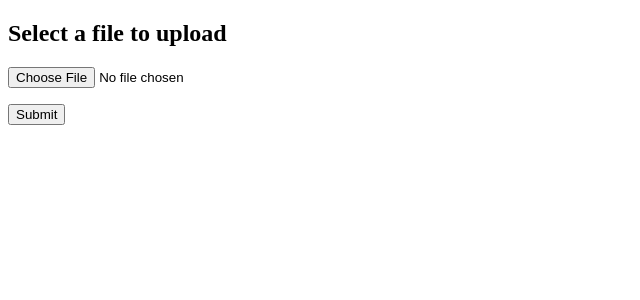
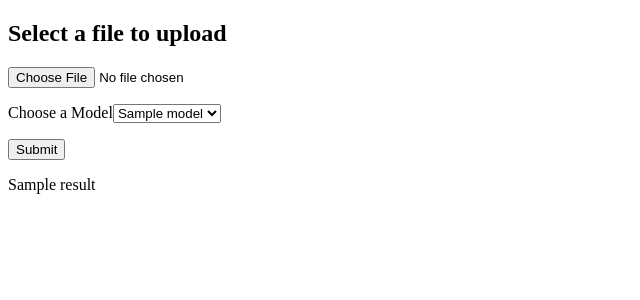
Before and after one commit to hashimaslam/arv-proj, a Flask app: template templates/index.html in a window 1280 px wide. Shown: the top 300 px of the page, without its empty margins (0-640 px from the left). Run offline with Flask 2, Linux system fonts and the light colour scheme; the template is opened without the code that fills it: most values are stand-ins (such as "Sample title", 1, 10 or a date in 2020); some libraries are stand-ins or nearby versions.

Commit message:
Updated code

```diff
--- a/Generate.py
+++ b/Generate.py
@@ -65,12 +65,12 @@ def generate_desc(model, tokenizer, photo, max_length):
 
 if __name__ == "__main__":
     model_name = sys.argv[1]
-    load_tokanizer = '/home/astron/Desktop/Thesis/Thesis_final/Dataset/Model/' + \
+    load_tokanizer = '/Models/' + \
         model_name+'/tokanizer.pkl'
     tokenizer = load(open(load_tokanizer, 'rb'))
     max_length = 57
     model = load_model(
-        '/home/astron/Desktop/Thesis/IMC/Dataset/Model/'+model_name+'/model_16.h5')
+        '/Models/'+model_name+'/model_16.h5')
     photo = extract_features(sys.argv[2], model_name)
     description = generate_desc(model, tokenizer, photo, max_length)
     print(description)
--- a/server.py
+++ b/server.py
@@ -25,15 +25,19 @@ def allowed_file(filename):
 @app.route("/")
 def index():
     name = 'Rosalia'
-    return render_template('index.html', title='Welcome', username=name)
+    modelList = ["Inceptionv3","Vgg16","Xception"]
+    return render_template('index.html', title='Welcome', username=name, modelList=modelList)
 
 
 @app.route('/', methods=['POST'])
 def upload_image():
+    select = request.form.get('model')
+    print(select)
     if 'file' not in request.files:
         flash('No file part')
         return redirect(request.url)
     file = request.files['file']
+    print(request.files)
     if file.filename == '':
         flash('No image selected for uploading')
         return redirect(request.url)
@@ -42,17 +46,36 @@ def upload_image():
         file.save(os.path.join(app.config['UPLOAD_FOLDER'], filename))
         #print('upload_image filename: ' + filename)
         flash('Image successfully uploaded and displayed below')
-        return render_template('index.html', filename=filename)
+        result =  execute(select,filename)
+        return render_template('index.html', filename=filename, result= result)
     else:
         flash('Allowed image types are -> png, jpg, jpeg, gif')
         return redirect(request.url)
 
+@app.route('/submit-form',methods=['POST'])
+def submitForm():
+    select = request.form.get('model')
+    return select
 
 @app.route('/display/<filename>')
 def display_image(filename):
     #print('display_image filename: ' + filename)
     return redirect(url_for('static', filename='uploads/' + filename), code=301)
 
+def execute(selected,image_name):
+    # model_name = selected
+    # load_tokanizer = 'D:\\Projects\\test\\arv-proj\\Tokenizers\\'+model_name+'_tokanizer.pkl'
+    # tokenizer = load(open(load_tokanizer, 'rb'))
+    # max_length = 57
+    # model = load_model('D:\\Projects\\test\\arv-proj\\Models\\'+model_name+'_model.h5')
+    # photo = extract_features('D:\\Projects\\test\\arv-proj\\static\\uploads\\'+image_name , model_name)
+    # description = generate_desc(model, tokenizer, photo, max_length)
+    # print(description)
+    # description = description.replace('startseq', '')
+    # description = description.replace('endseq', '')
+    description = "Success"
+    return description
+
 
 if __name__ == '__main__':
     app.run(port=5000, debug=True)
--- a/templates/index.html
+++ b/templates/index.html
@@ -1,4 +1,7 @@
 <!doctype html>
+<head>
+	<script src="//ajax.googleapis.com/ajax/libs/jquery/1.9.1/jquery.min.js"></script>
+</head>
 <title>Python Flask File Upload Example</title>
 <h2>Select a file to upload</h2>
 <p>
@@ -23,7 +26,17 @@
 			<input type="file" name="file" autocomplete="off" required>
 		</p>
     </dl>
-    <p>
+	<div>
+		Choose a Model<SELECT name="model">
+			{% for c in modelList %}
+				<OPTION value={{c}} >{{c}}</option>
+			{% endfor %}
+		</SELECT>
+	</div>
+   <p>
 		<input type="submit" value="Submit">
 	</p>
 </form>
+<div>
+	{{result}}
+</div>
```
Also changed, not shown: 2008_004321.jpg (renamed from static/uploads/2008_004321.jpeg), Readme.txt (added), static/uploads/2008_004321.jpg (added), 6 other files.
